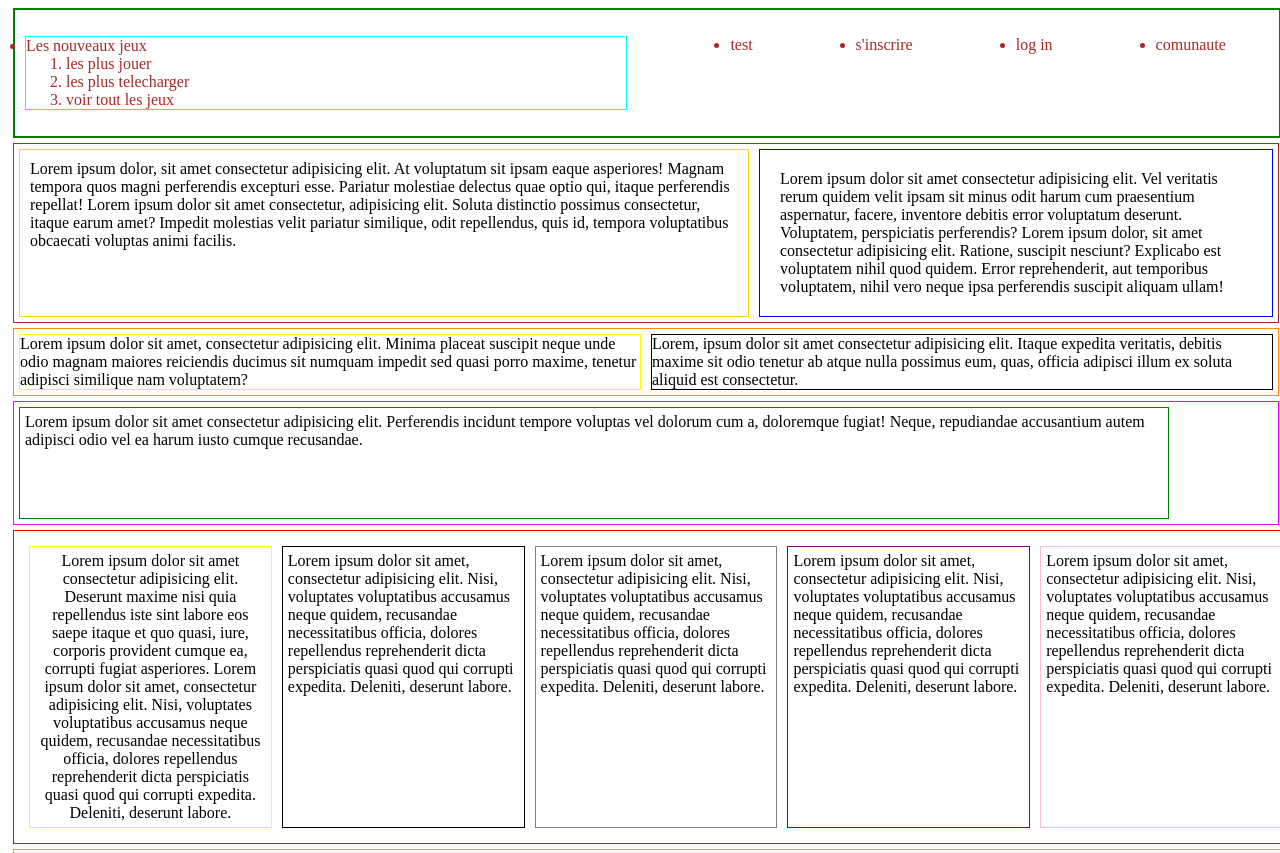
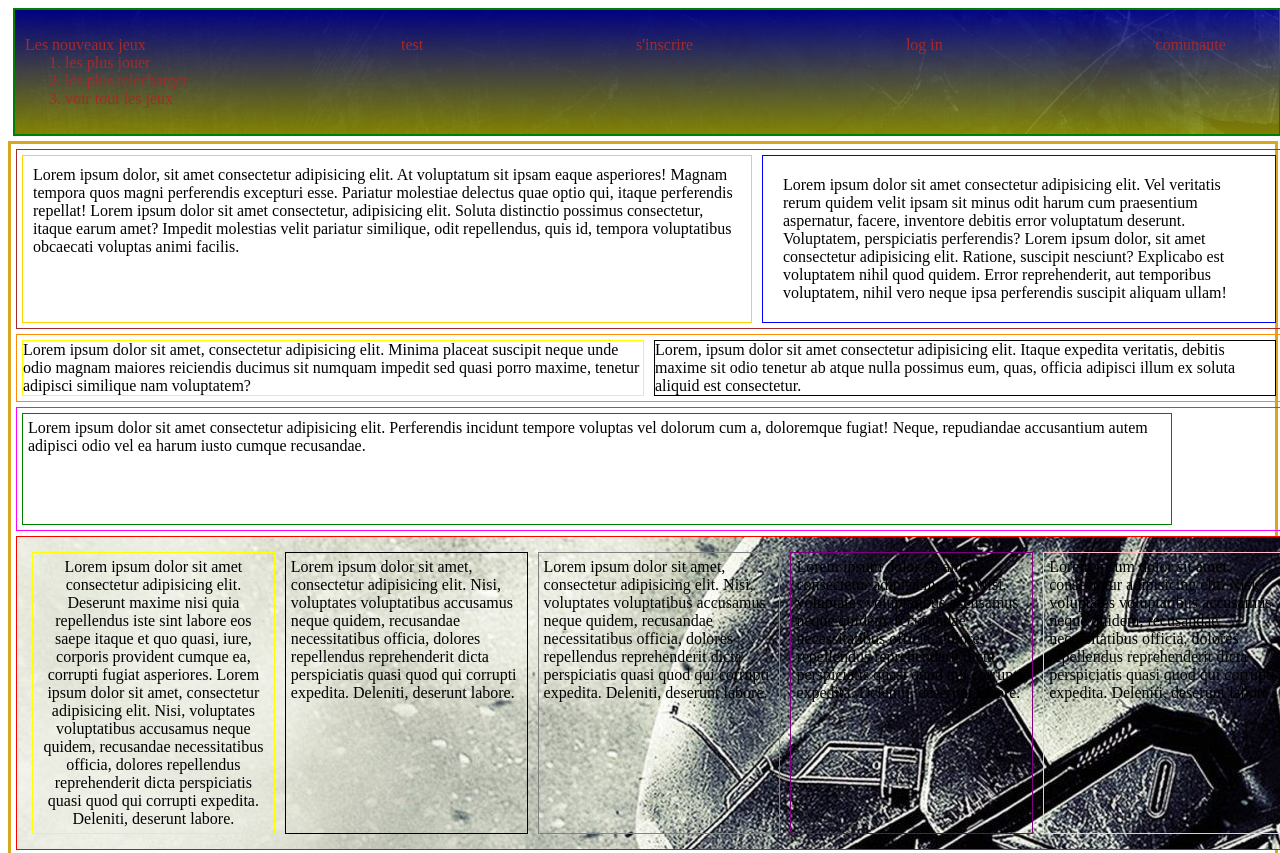
Before and after one commit to Rado0303/test-project-box-, a plain HTML site: page index.html in a window 1280 px wide. Shown: the top 853 px of the page. Drawn offline with Linux system fonts and the light colour scheme.

Commit message:
first branch

```diff
--- a/css/style.css
+++ b/css/style.css
@@ -5,6 +5,10 @@
     display: block;
     width: 100%;
     margin: 5px;
+    background-image: linear-gradient(rgba(0, 0, 255, 0.5), rgba(255, 255, 0, 0.5)),
+    url("/image/itachi.jpg");
+    /*background-image: url(/asrock.jpg);*/
+
 }
 .sisiny
 {
@@ -17,7 +21,19 @@ Ul
     width: 95%;
     justify-content: space-between;
     padding: 10px;
+    list-style: none;
+}
 
+.content
+{
+    /**/
+    background-size: contain;
+    background-origin: border-box;
+    border: 3px solid goldenrod;
+    width: 100%;
+    box-sizing: content-box;
+    /*background-color: aqua;*/
+   /* */
 }
 .watawata
 {
@@ -26,6 +42,7 @@ Ul
     display: flex;
     justify-content: space-between;
     margin: 5px;
+
 
 }
 .seza
@@ -87,6 +104,7 @@ Ul
     margin: 5px;
     justify-content: space-between;
     padding: 10px;
+    background-image: url(/image/asrock.jpg);
 }
 .izaho
 {
--- a/index.html
+++ b/index.html
@@ -1,5 +1,5 @@
 <!DOCTYPE html>
-<html lang="en">
+<html lang="fr">
 <head>
     <meta charset="UTF-8">
     <meta http-equiv="X-UA-Compatible" content="IE=edge">
@@ -13,7 +13,7 @@
     <!--<navbar> pour bootstrap , system de boite-->
         <div class="lohany">
             <ul>
-                <div class="sisiny">
+
                     <li>Les nouveaux jeux
                         <ol>
                             <li>les plus jouer</li>
@@ -21,13 +21,14 @@
                             <li>voir tout les jeux</li>
                         </ol>
                     </li>
-                </div>
+
                 <li>test</li>
                 <li> s'inscrire</li>
                 <li>log in</li>
                 <li>comunaute</li>
             </ul>
         </div>
+<div class="content">
     <!--</navbar>-->
     <div class="watawata">
         <div class="seza">
@@ -86,11 +87,13 @@
         </div>
 
     </div>
+</div>
     <footer>
         <div class="leo">
             2022 &copy;rado
         </div>
     </footer>
 
+
 </body>
 </html>
```
Also changed, not shown: image/asrock.jpg (added), image/itachi.jpg (added).
